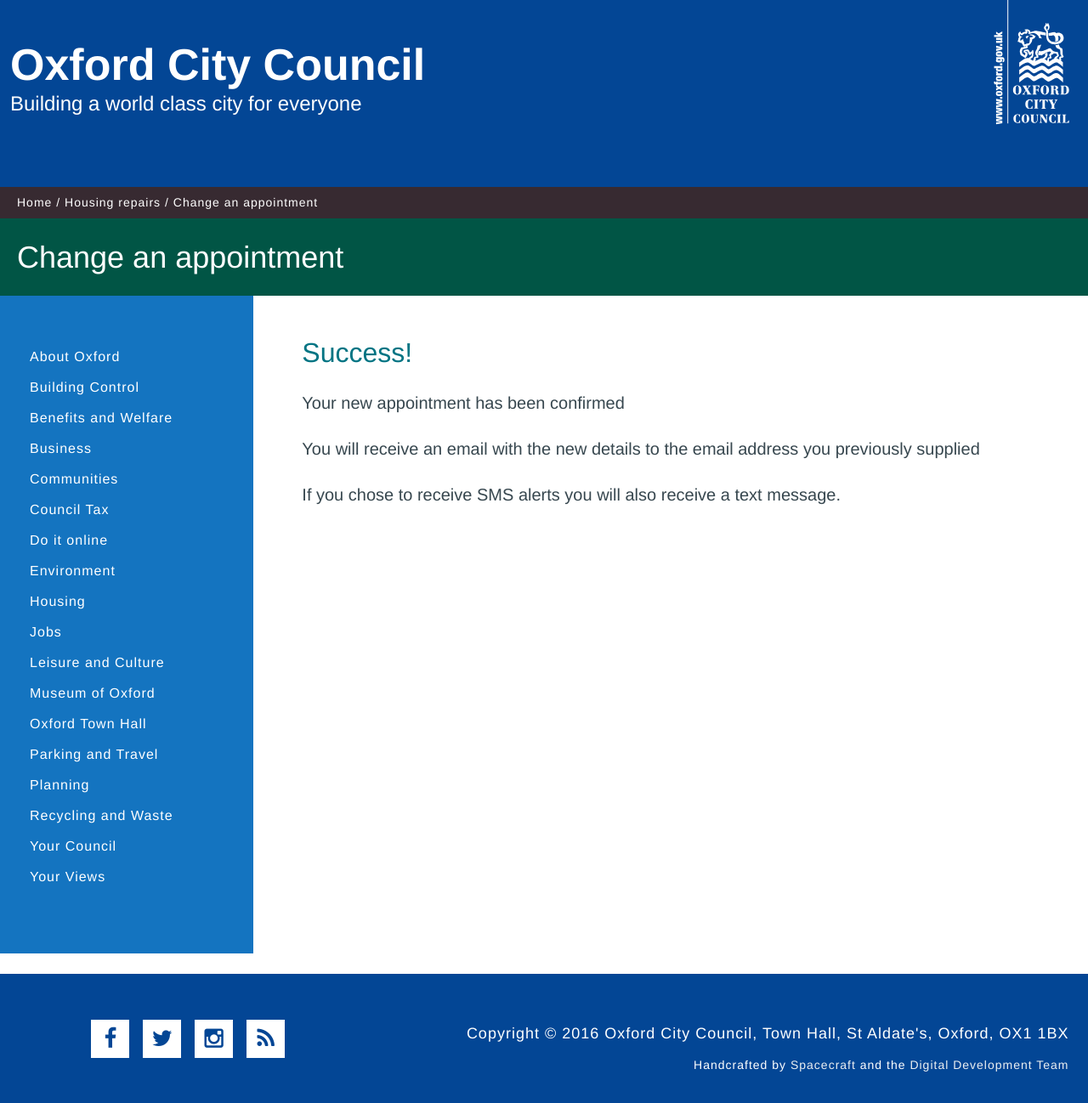
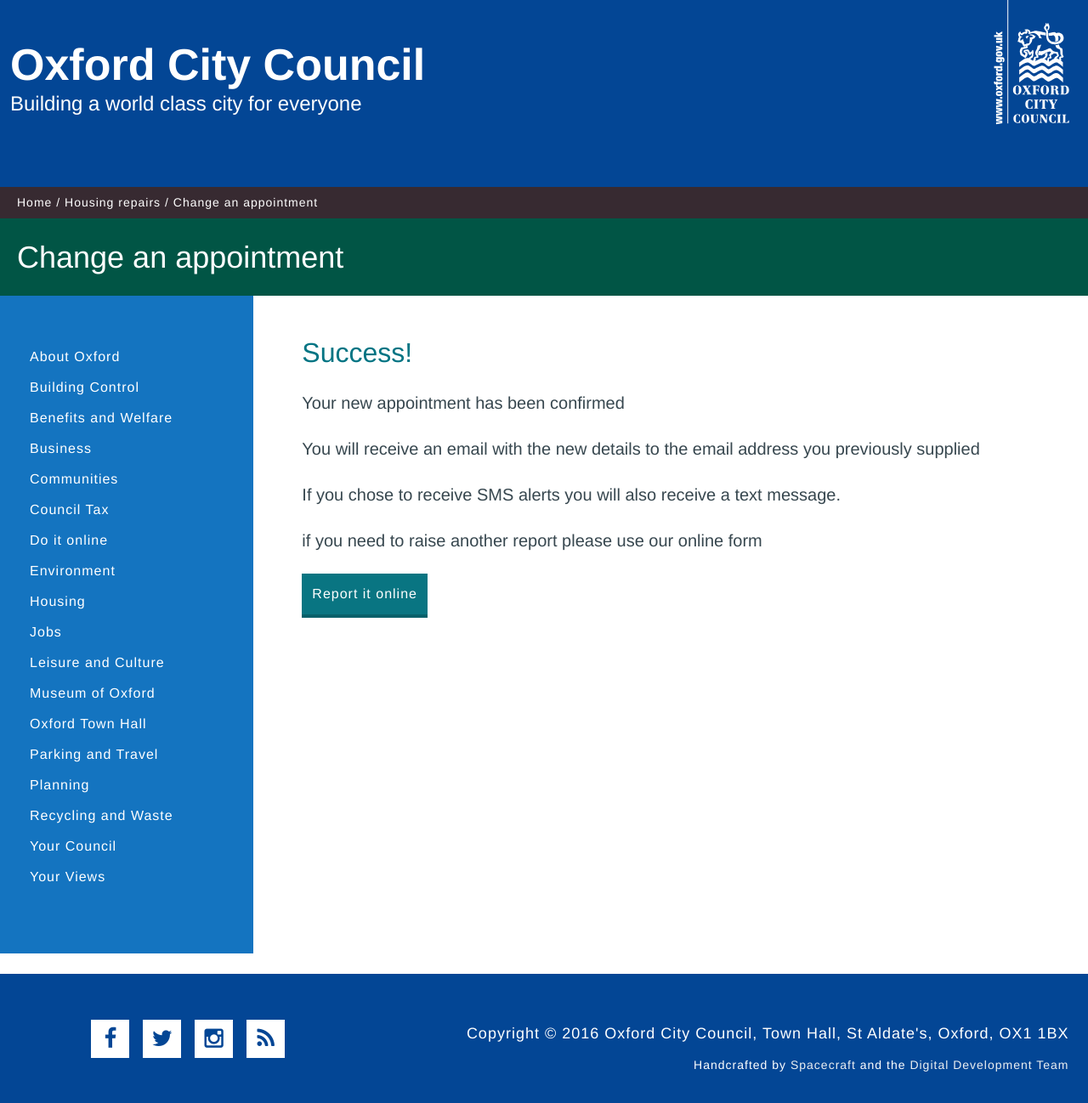
Before and after one commit to OxfordCityCouncil/OxfordCityCouncil.github.io, a Jekyll site: the page built from repairs/change-confirm-final.html, in a window 1280 px wide. Shown: the whole page at 85% size. Built offline with Jekyll 4.4.1, drawn with Linux system fonts in a browser that asks for light colours.

Commit message:
Post testing changes

```diff
--- a/repairs/change-confirm-final.html
+++ b/repairs/change-confirm-final.html
@@ -9,3 +9,5 @@
 
 <p>You will receive an email with the new details to the email address you previously supplied</p>
 <p>If you chose to receive SMS alerts you will also receive a text message.
+<p> if you need to raise another report please use our online form</p>
+<p><a class="button" href="cancel.html">Report it online</a></p>
```
